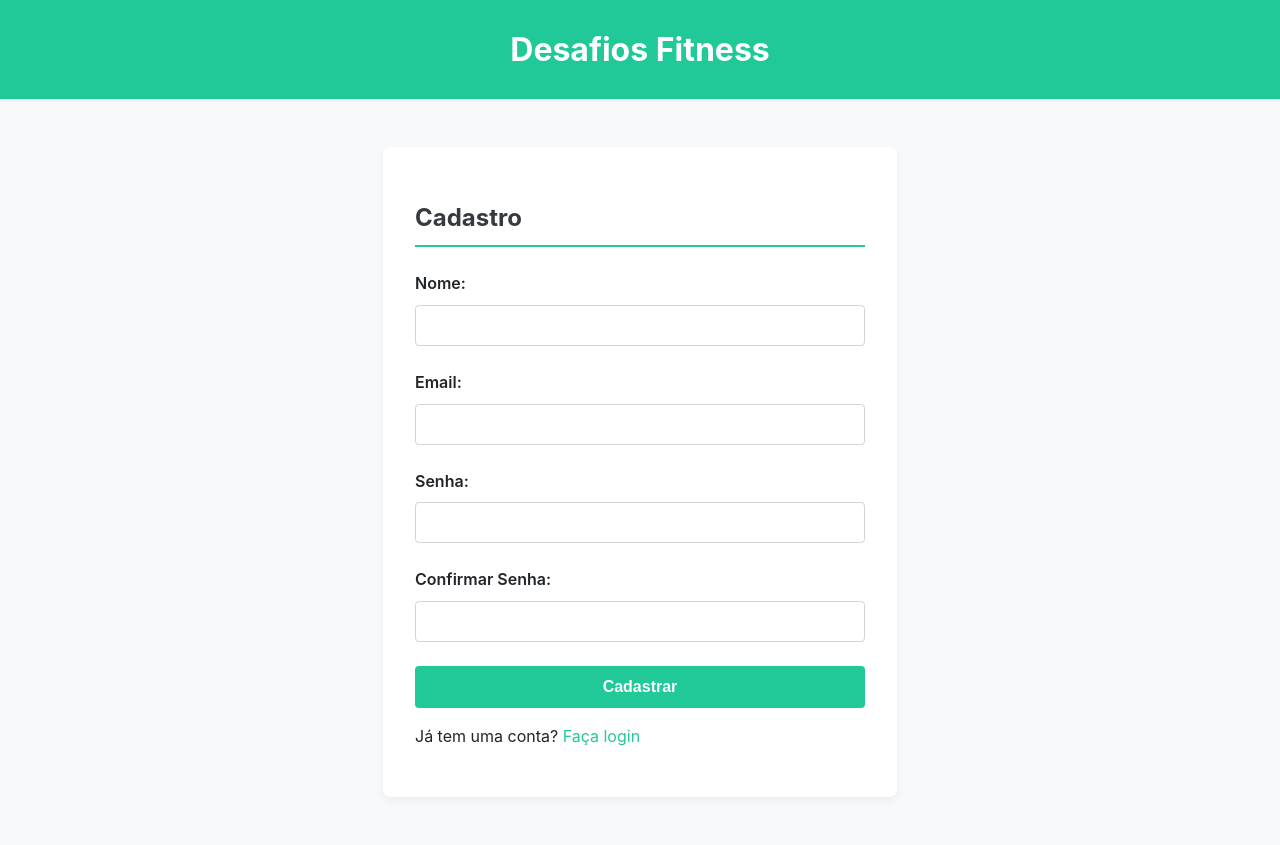
After one commit to FlavioGomesMenezesPorto/DesafioFitness, a PHP site: page /register in a window 1280 px wide. The commit adds this page. Run offline with PHP 8.4, Linux system fonts and the light colour scheme.

Commit message:
Commit Final

```diff
--- a/app/controllers/desafioController.php
+++ b/app/controllers/desafioController.php
@@ -1,17 +1,67 @@
 <?php
 
-require_once '../app/services/prodServices.php';
 
-class ProdController {
-    private $prodService;
+require_once '../app/services/desafioService.php';
+
+
+class DesafioController {
+    private $desafioService;
 
     public function __construct() {
-        $this->prodService = new ProdService();
+
+        $this->desafioService = new DesafioService();
     }
 
     public function index() {
-        $produtos = $this->prodService->getAll();
-        // Carrega a view para listar os produtos
-        require_once '../app/views/produtos/index.php';
+
+        $desafios = $this->desafioService->getAll();
+
+
+        require_once '../app/views/desafios/index.php';
+    }
+
+    public function create() {
+        require_once '../app/views/desafios/create.php';
+    }
+
+    public function store() {
+        $desafio = new Desafio();
+        $desafio->setNome($_POST['nome']);
+        $desafio->setDescricao($_POST['descricao']);
+
+        $this->desafioService->create($desafio);
+
+        header('Location: ' . BASE_URL . 'desafios');
+    }
+
+    public function edit() {
+        $id = $_GET['id'];
+        $desafio = $this->desafioService->getById($id);
+
+        if (!$desafio) {
+            // Redireciona para a página inicial ou exibe uma mensagem de erro
+            header('Location: ' . BASE_URL . 'desafios');
+            exit();
+        }
+
+        require_once '../app/views/desafios/edit.php';
+    }
+
+    public function update() {
+        $desafio = new Desafio();
+        $desafio->setId($_POST['id']);
+        $desafio->setNome($_POST['nome']);
+        $desafio->setDescricao($_POST['descricao']);
+
+        $this->desafioService->update($desafio);
+
+        header('Location: ' . BASE_URL . 'desafios');
+    }
+
+    public function delete() {
+        $id = $_GET['id'];
+        $this->desafioService->delete($id);
+
+        header('Location: ' . BASE_URL . 'desafios');
     }
 }
--- /dev/null
+++ b/app/controllers/userController.php
@@ -0,0 +1,26 @@
+<?php
+
+class UserController {
+
+    public function showRegisterPage() {
+        require_once '../app/views/register.php';
+    }
+
+    public function showLoginPage() {
+        require_once '../app/views/login.php';
+    }
+
+    public function register() {
+        // Lógica de cadastro (vamos implementar depois)
+        echo "Processando cadastro...";
+        header('Location: ' . BASE_URL . 'desafios');
+        exit();
+    }
+
+    public function login() {
+        // Lógica de login (vamos implementar depois)
+        echo "Processando login...";
+        header('Location: ' . BASE_URL . 'desafios');
+        exit();
+    }
+}
--- a/app/dao/desafioDao.php
+++ b/app/dao/desafioDao.php
@@ -8,11 +8,13 @@ class DesafioDao {
 
     public function __construct() {
         try {
-            $this->db = new PDO('mysql:host=' . DB_HOST . ';dbname=' . DB_NAME, DB_USER, DB_PASS);
+
+            $dsn = 'mysql:host=' . DB_HOST . ';dbname=' . DB_NAME . ';charset=utf8mb4';
+            $this->db = new PDO($dsn, DB_USER, DB_PASS);
             $this->db->setAttribute(PDO::ATTR_ERRMODE, PDO::ERRMODE_EXCEPTION);
         } catch (PDOException $e) {
-            // Em uma aplicação real, logar o erro em vez de exibi-lo
-            die("Erro de conexão com o banco de dados: " . $e->getMessage());
+
+            throw new PDOException("Não foi possível conectar ao banco de dados: " . $e->getMessage(), (int)$e->getCode(), $e);
         }
     }
 
@@ -27,14 +29,57 @@ class DesafioDao {
             $desafio->setId($row['id']);
             $desafio->setNome($row['nome']);
             $desafio->setDescricao($row['descricao']);
-            $desafio->setDataInicio($row['data_inicio']);
-            $desafio->setDataFim($row['data_fim']);
-            $desafio->setStatus($row['status']);
             $desafios[] = $desafio;
         }
 
         return $desafios;
     }
 
-    // Outros métodos de CRUD (create, update, delete) podem ser adicionados aqui
+    public function getById($id) {
+        $sql = "SELECT * FROM desafios WHERE id = :id";
+        $stmt = $this->db->prepare($sql);
+        $stmt->bindValue(':id', $id);
+        $stmt->execute();
+
+        $row = $stmt->fetch(PDO::FETCH_ASSOC);
+
+        if ($row) {
+            $desafio = new Desafio();
+            $desafio->setId($row['id']);
+            $desafio->setNome($row['nome']);
+            $desafio->setDescricao($row['descricao']);
+            return $desafio;
+        }
+
+        return null;
+    }
+
+    public function create(Desafio $desafio) {
+        $sql = "INSERT INTO desafios (nome, descricao) VALUES (:nome, :descricao)";
+        $stmt = $this->db->prepare($sql);
+        $stmt->bindValue(':nome', $desafio->getNome());
+        $stmt->bindValue(':descricao', $desafio->getDescricao());
+
+        return $stmt->execute();
+    }
+
+    public function update(Desafio $desafio) {
+        $sql = "UPDATE desafios SET nome = :nome, descricao = :descricao WHERE id = :id";
+        $stmt = $this->db->prepare($sql);
+        $stmt->bindValue(':id', $desafio->getId());
+        $stmt->bindValue(':nome', $desafio->getNome());
+        $stmt->bindValue(':descricao', $desafio->getDescricao());
+
+        return $stmt->execute();
+    }
+
+    public function delete($id) {
+        $sql = "DELETE FROM desafios WHERE id = :id";
+        $stmt = $this->db->prepare($sql);
+        $stmt->bindValue(':id', $id);
+
+        return $stmt->execute();
+    }
+
+
 }
--- a/app/models/desafio.php
+++ b/app/models/desafio.php
@@ -4,57 +4,13 @@ class Desafio {
     private $id;
     private $nome;
     private $descricao;
-    private $data_inicio;
-    private $data_fim;
-    private $status;
 
-    // Getters e Setters
+    public function getId() { return $this->id; }
+    public function setId($id) { $this->id = $id; }
 
-    public function getId() {
-        return $this->id;
-    }
+    public function getNome() { return $this->nome; }
+    public function setNome($nome) { $this->nome = $nome; }
 
-    public function setId($id) {
-        $this->id = $id;
-    }
-
-    public function getNome() {
-        return $this->nome;
-    }
-
-    public function setNome($nome) {
-        $this->nome = $nome;
-    }
-
-    public function getDescricao() {
-        return $this->descricao;
-    }
-
-    public function setDescricao($descricao) {
-        $this->descricao = $descricao;
-    }
-
-    public function getDataInicio() {
-        return $this->data_inicio;
-    }
-
-    public function setDataInicio($data_inicio) {
-        $this->data_inicio = $data_inicio;
-    }
-
-    public function getDataFim() {
-        return $this->data_fim;
-    }
-
-    public function setDataFim($data_fim) {
-        $this->data_fim = $data_fim;
-    }
-
-    public function getStatus() {
-        return $this->status;
-    }
-
-    public function setStatus($status) {
-        $this->status = $status;
-    }
+    public function getDescricao() { return $this->descricao; }
+    public function setDescricao($descricao) { $this->descricao = $descricao; }
 }
--- a/app/services/desafioService.php
+++ b/app/services/desafioService.php
@@ -12,4 +12,20 @@ class DesafioService {
     public function getAll() {
         return $this->desafioDao->getAll();
     }
+
+    public function getById($id) {
+        return $this->desafioDao->getById($id);
+    }
+
+    public function create(Desafio $desafio) {
+        return $this->desafioDao->create($desafio);
+    }
+
+    public function update(Desafio $desafio) {
+        return $this->desafioDao->update($desafio);
+    }
+
+    public function delete($id) {
+        return $this->desafioDao->delete($id);
+    }
 }
--- /dev/null
+++ b/app/views/register.php
@@ -0,0 +1,39 @@
+<!DOCTYPE html>
+<html lang="pt-br">
+<head>
+    <meta charset="UTF-8">
+    <meta name="viewport" content="width=device-width, initial-scale=1.0">
+    <title>Cadastro - Desafios Fitness</title>
+    <link rel="stylesheet" href="<?php echo BASE_URL; ?>css/styles.css">
+</head>
+<body>
+    <header>
+        <h1>Desafios Fitness</h1>
+    </header>
+    <main>
+        <div class="form-container">
+            <h2>Cadastro</h2>
+            <form action="<?php echo BASE_URL; ?>register_action" method="POST">
+                <div class="form-group">
+                    <label for="nome">Nome:</label>
+                    <input type="text" id="nome" name="nome" required>
+                </div>
+                <div class="form-group">
+                    <label for="email">Email:</label>
+                    <input type="email" id="email" name="email" required>
+                </div>
+                <div class="form-group">
+                    <label for="senha">Senha:</label>
+                    <input type="password" id="senha" name="senha" required>
+                </div>
+                <div class="form-group">
+                    <label for="confirmar_senha">Confirmar Senha:</label>
+                    <input type="password" id="confirmar_senha" name="confirmar_senha" required>
+                </div>
+                <button type="submit">Cadastrar</button>
+            </form>
+            <p>Já tem uma conta? <a href="<?php echo BASE_URL; ?>login">Faça login</a></p>
+        </div>
+    </main>
+</body>
+</html>
--- /dev/null
+++ b/config/app.php
@@ -0,0 +1,3 @@
+<?php
+
+define('BASE_URL', '/desafiosFitness/public/');
--- a/config/database.php
+++ b/config/database.php
@@ -1,6 +1,6 @@
 <?php
 
 define('DB_HOST', 'localhost');
-define('DB_NAME', 'desafios_fitness');
+define('DB_NAME', 'desafiofitness');
 define('DB_USER', 'root');
 define('DB_PASS', '');
--- a/config/routes.php
+++ b/config/routes.php
@@ -2,13 +2,54 @@
 
 $route = $_GET['route'] ?? 'home';
 
+// Incluir controllers
+require_once '../app/controllers/desafioController.php';
+require_once '../app/controllers/userController.php';
+
+// Instanciar controllers
+$desafioController = new DesafioController();
+$userController = new UserController();
+
 switch ($route) {
+    // Rota principal
     case 'home':
-        require_once '../app/controllers/prodControllers.php';
-        $controller = new ProdController();
-        $controller->index();
+        $userController->showRegisterPage();
         break;
-    // Outras rotas podem ser adicionadas aqui
+
+    // Rotas de Usuário
+    case 'register':
+        $userController->showRegisterPage();
+        break;
+    case 'login':
+        $userController->showLoginPage();
+        break;
+    case 'register_action':
+        $userController->register();
+        break;
+    case 'login_action':
+        $userController->login();
+        break;
+
+    // Rotas de Desafios
+    case 'desafios':
+        $desafioController->index();
+        break;
+    case 'desafios_create':
+        $desafioController->create();
+        break;
+    case 'desafios_store':
+        $desafioController->store();
+        break;
+    case 'desafios_edit':
+        $desafioController->edit();
+        break;
+    case 'desafios_update':
+        $desafioController->update();
+        break;
+    case 'desafios_delete':
+        $desafioController->delete();
+        break;
+
     default:
         // Rota não encontrada
         echo "Página não encontrada";
--- a/public/css/styles.css
+++ b/public/css/styles.css
@@ -1,25 +1,107 @@
+/* Tema Claro e Moderno para Desafios Fitness */
+
 body {
-    font-family: sans-serif;
+    font-family: -apple-system, BlinkMacSystemFont, "Segoe UI", Roboto, "Helvetica Neue", Arial, sans-serif;
     margin: 0;
-    background-color: #f4f4f4;
-    color: #333;
+    background-color: #f8f9fa; /* Cinza bem claro */
+    color: #212529; /* Preto suave */
+    line-height: 1.6;
 }
 
 header {
-    background-color: #333;
+    background-color: #20c997; /* Verde-água */
     color: #fff;
-    padding: 1rem 0;
+    padding: 1.5rem 0;
     text-align: center;
+    box-shadow: 0 2px 4px rgba(0, 0, 0, 0.05);
+}
+
+header h1 {
+    margin: 0;
+    font-size: 2rem;
 }
 
 main {
-    width: 80%;
+    width: 90%;
+    max-width: 960px;
     margin: 2rem auto;
 }
 
 h2 {
-    color: #333;
+    color: #343a40; /* Cinza escuro */
+    border-bottom: 2px solid #20c997;
+    padding-bottom: 0.5rem;
+    margin-bottom: 1.5rem;
 }
+
+/* Estilos de Formulário */
+.form-container {
+    background-color: #fff;
+    padding: 2rem;
+    border-radius: 8px;
+    box-shadow: 0 4px 8px rgba(0, 0, 0, 0.05);
+    max-width: 450px;
+    margin: 3rem auto;
+}
+
+.form-group {
+    margin-bottom: 1.5rem;
+}
+
+.form-group label {
+    display: block;
+    margin-bottom: 0.5rem;
+    font-weight: 600;
+}
+
+.form-group input,
+.form-group textarea,
+.form-group select {
+    width: 100%;
+    padding: 0.75rem;
+    border: 1px solid #ced4da; /* Cinza claro para borda */
+    border-radius: 4px;
+    box-sizing: border-box; /* Importante para o padding não aumentar a largura */
+    transition: border-color 0.2s, box-shadow 0.2s;
+}
+
+.form-group input:focus,
+.form-group textarea:focus,
+.form-group select:focus {
+    outline: none;
+    border-color: #20c997;
+    box-shadow: 0 0 0 3px rgba(32, 201, 151, 0.2);
+}
+
+/* Botões */
+button {
+    background-color: #20c997; /* Verde-água */
+    color: #fff;
+    padding: 0.75rem 1.5rem;
+    border: none;
+    border-radius: 4px;
+    cursor: pointer;
+    width: 100%;
+    font-size: 1rem;
+    font-weight: 600;
+    transition: background-color 0.2s;
+}
+
+button:hover {
+    background-color: #1baa80; /* Verde-água mais escuro */
+}
+
+/* Links */
+a {
+    color: #20c997;
+    text-decoration: none;
+}
+
+
+a:hover {
+    text-decoration: underline;
+}
+
 
 #desafios-lista ul {
     list-style: none;
@@ -28,12 +110,29 @@ h2 {
 
 #desafios-lista li {
     background-color: #fff;
-    border: 1px solid #ddd;
-    padding: 1rem;
+    border: 1px solid #e9ecef;
+    padding: 1.5rem;
     margin-bottom: 1rem;
-    border-radius: 5px;
+    border-radius: 8px;
+    box-shadow: 0 2px 4px rgba(0, 0, 0, 0.03);
+    display: flex;
+    flex-wrap: wrap;
+    justify-content: space-between;
+    align-items: center;
 }
 
 #desafios-lista h3 {
     margin-top: 0;
+    margin-bottom: 0.5rem;
+    flex-basis: 100%;
 }
+
+#desafios-lista p {
+    margin-top: 0;
+    margin-bottom: 1rem;
+    flex-basis: 100%;
+}
+
+#desafios-lista a {
+    margin-right: 1rem;
+}
--- a/public/index.php
+++ b/public/index.php
@@ -1,5 +1,9 @@
 <?php
 
-// Ponto de entrada da aplicação
+ini_set('display_errors', 1);
+ini_set('display_startup_errors', 1);
+error_reporting(E_ALL);
 
+require_once '../config/app.php';
 require_once '../config/routes.php';
+?>
```
Also changed, not shown: app/views/desafios/create.php (+25 -0 lines), app/views/desafios/edit.php (+27 -0 lines), app/views/desafios/index.php (+28 -4 lines), app/views/login.php (added, +31 -0 lines), public/js/script.js (added, +11 -0 lines), public/.htaccess (added), public/script.js (deleted).
